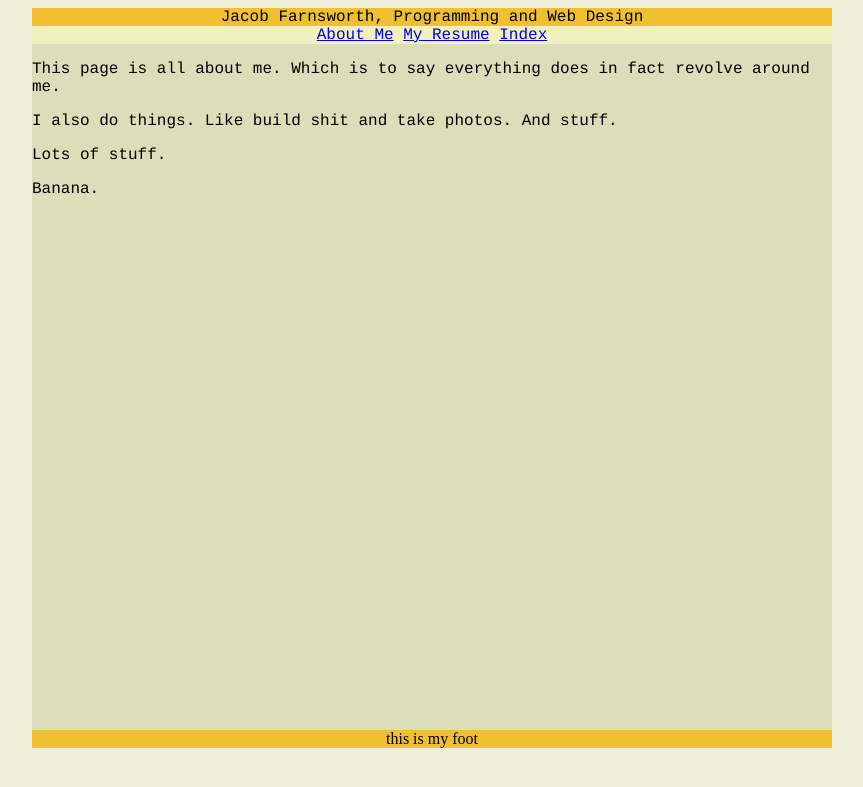
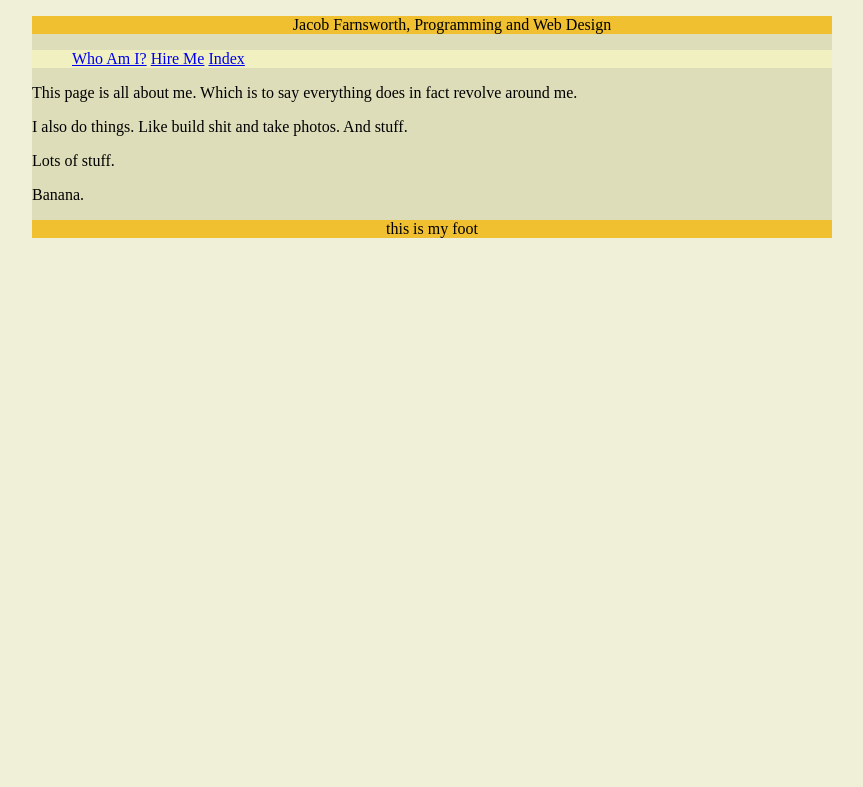
Before and after one commit to baroquebloke/flaskr, a Flask app: page / in a window 1280 px wide. Shown: the top 787 px of the page, without its empty margins (208-1071 px from the left). Run offline with Flask 2, Linux system fonts and the light colour scheme.

Commit message:
issue with space between header and nag menu

```diff
--- a/static/style.css
+++ b/static/style.css
@@ -1,39 +1,28 @@
 html, body {
+  max-width: 800px;
   height: 95%;
+  margin: 0 auto;
   background-color: #F0F0D8;
 }
 
 .container {
   background-color: #DDDDBA;
-  font-family: courier;
-  margin: 0 auto;
-  position: relative;
-  height: 100%;
-  max-width: 800px;
-  text-align: left;
 }
 
 .header {
+  text-align: center;
+  margin: 0px;
   background-color: #F0C030;
-  text-align: center;
 }
 
 #menu {
   background-color: #F0F0C0;
-  width: 100%;
-  text-align: center;
-  clear: both;
 }
 
-.page-content {
-  float: left;
-
+.page-content{
 }
 
 .page-footer {
-  position: auto;
+  text-align: center;
   background: #F0C030;
-  max-width: 800px;
-  text-align: center;
-  margin: 0 auto;
 }
--- a/templates/layouts/base.html
+++ b/templates/layouts/base.html
@@ -2,36 +2,36 @@
 <html>
   <head>
     <meta charset="utf-8">
-    <title>The Site of Jake... Duh duh duuuuuuuuuuuh</title>
+    <title>Jacob Farnsworth</title>
     <link rel="stylesheet" type="text/css" href="/static/style.css"/>
   </head>
   <body>
     <div class="container">
       <div class="header">
         {% block page_header %}
-        <header>
+        <menu>
           Jacob Farnsworth, Programming and Web Design
-        </header>
+        </menu>
+        {% endblock page_header %}
       </div>
-      {% endblock page_header %}
-
       <div id="menu">
+        <menu>
           <span>
-          <a href="/about_me">About Me</a>
-          <a href="/resume">My Resume</a>
+            <a href="/about_me">Who Am I?</a>
+            <a href="/resume">Hire Me</a>
             <a href="/index">Index</a>
           </span>
+        </menu>
       </div>
-
+      <div class="page-content">
         {% block content %}
-      <div class="page-content">
-      </div>
         {% endblock %}
       </div>
+      <div class="page-footer">
         {% block page_footer %}
-    <div class="page-footer">
         this is my foot
+        {% endblock page_footer %}
       </div>
-    {% endblock page_footer %}
+    </div>
   </body>
 </html>
```
Lines whose indentation alone changed are shown as unchanged.
